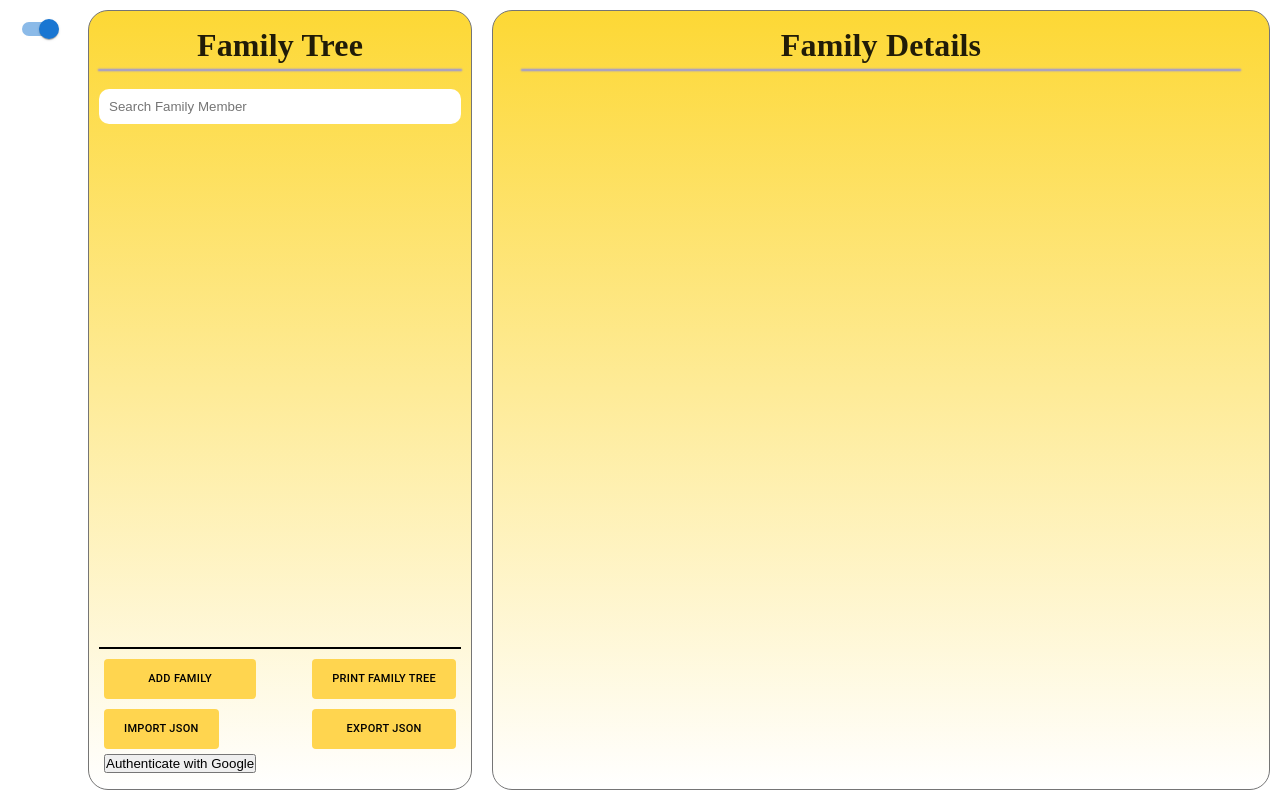
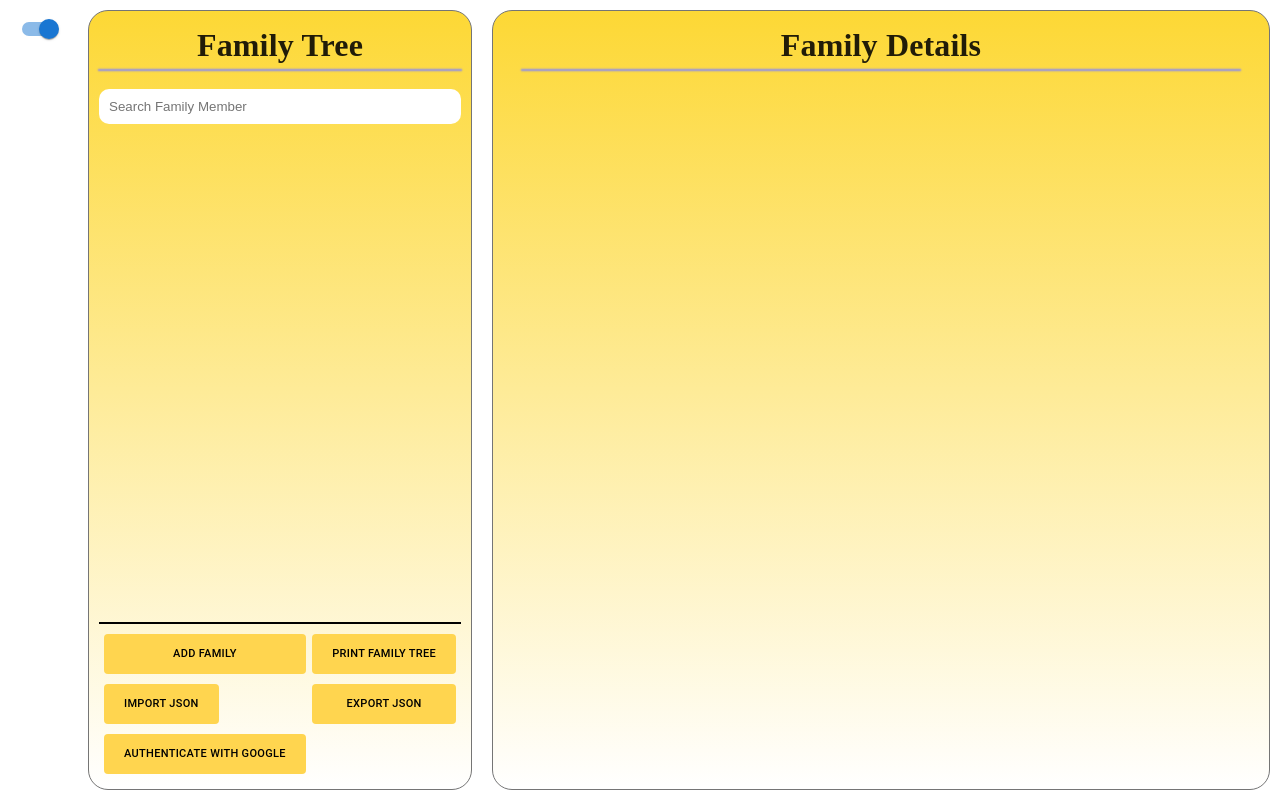
Before and after one commit to Mayur-505/Family-Tree, a React (Create React App) app: page / in a window 1280 px wide. Built offline with nearby package versions, Linux system fonts and the light colour scheme.

Commit message:
google-picker-fixed

```diff
--- a/src/components/Buttons/GoogleDrivePick.jsx
+++ b/src/components/Buttons/GoogleDrivePick.jsx
@@ -1,6 +1,8 @@
 import React, { useState, useEffect } from 'react';
 import GooglePicker from 'react-google-picker';
 import queryString from 'query-string';
+import { Button } from '@mui/material';
+import { style } from './Button';
 
 const GoogleDrivePick = () => {
   const [oauthToken, setOauthToken] = useState(null);
@@ -30,7 +32,10 @@ const GoogleDrivePick = () => {
 
   const handleAuthClick = () => {
     const clientId = '497857861442-obkjgko2u2olskde533rvf6i21f2khd3.apps.googleusercontent.com';
-    const redirectUri = 'http://localhost:3000';
+    // const redirectUri = 'http://localhost:3000';
+    const currentDomain = window.location.origin;
+
+    const redirectUri = `${currentDomain}/auth-callback`;
 
     const authUrl = `https://accounts.google.com/o/oauth2/auth?client_id=${clientId}&redirect_uri=${redirectUri}&response_type=token&scope=https://www.googleapis.com/auth/drive.file`;
 
@@ -56,14 +61,19 @@ const GoogleDrivePick = () => {
     });
   };
 
+  const handleSignOut = () => {
+    // Simulate sign out by clearing the oauthToken
+    setOauthToken(null);
+  };
+
   return (
     <div>
       {!oauthToken ? (
-        <button onClick={handleAuthClick}>Authenticate with Google</button>
+        <Button sx={style} component="label" onClick={handleAuthClick}>Authenticate with Google</Button>
       ) : (
         <>
-          <button onClick={openPicker}>Open Google Picker</button>
-          <p>Authenticated successfully!</p>
+          <Button sx={style} component="label" onClick={openPicker}>Open Google Picker</Button>
+          <Button sx={style} onClick={handleSignOut}>Sign Out</Button>
         </>
       )}
     </div>
```
